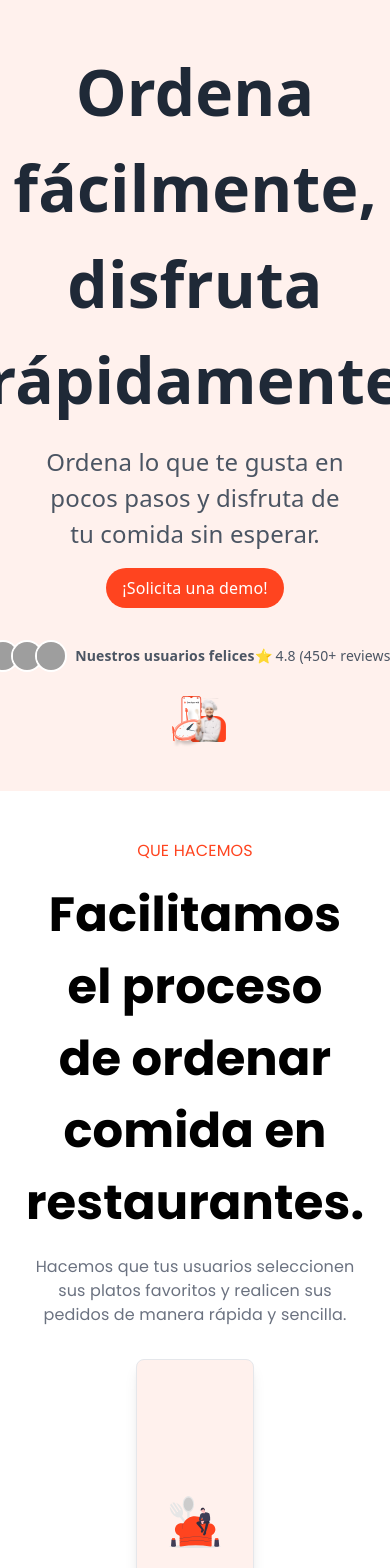
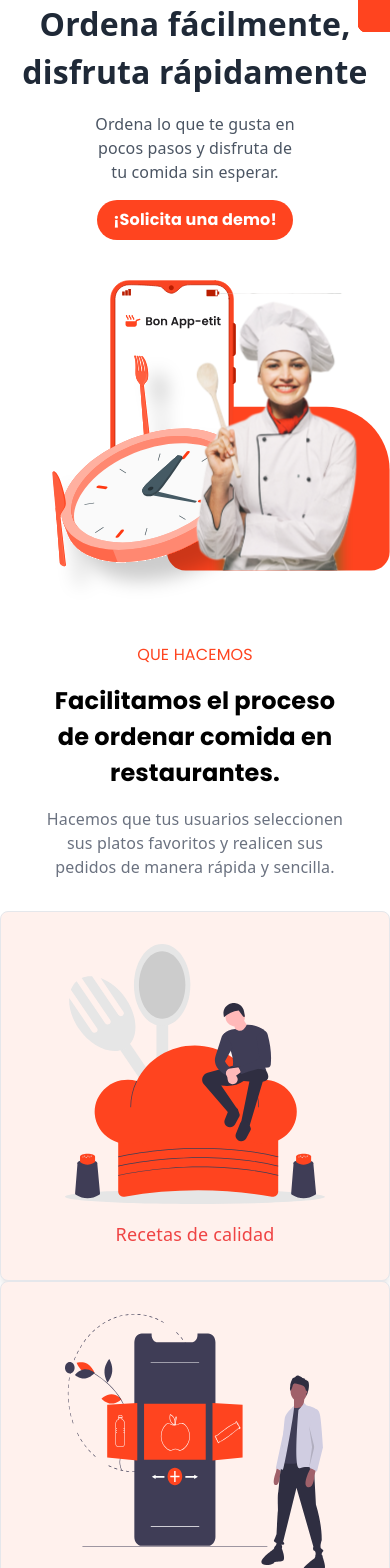
Before and after one commit to BonApp-etit/front, a Next.js app: page / in a window 390 px wide. Shown: the top 1568 px of the page. Built offline with nearby package versions, Linux system fonts and the light colour scheme; grey boxes are pictures that could not be loaded.

Commit message:
responsivness

```diff
--- a/src/components/landing/FirstSection.jsx
+++ b/src/components/landing/FirstSection.jsx
@@ -1,20 +1,20 @@
 export default function First() {
   return (
-    <div className="bg-[#FFF1ED]"> {/* Contenedor exterior que extiende el fondo */}
-      <div className="flex flex-col justify-between lg:flex-row items-center p-11 md:p-12   space-y-6 md:space-y-0 font-sans mx-[120px]">
+    <div className="bg-[#FFFFFF] lg:bg-[#FFF1ED]"> {/* Contenedor exterior que extiende el fondo */}
+      <div className="flex flex-col">
 
         {/* Left Side: Text and Button */}
-        <div className="text-center md:text-left space-y-4 md:w-1/2 ">
-          <h1 className="text-[64px] font-bold text-gray-800 font-roboto">
+        <div className="text-center">
+          <h1 className="text-[32px]  font-bold text-gray-800 font-roboto">
             Ordena fácilmente, <br /> disfruta rápidamente
           </h1>
-          <p className="text-gray-600 text-[24px] font-roboto">
-            Ordena lo que te gusta en pocos pasos y disfruta de <br />tu comida sin esperar.
+          <p className="text-gray-600 text-[16px] font-roboto mt-[16px] mb-[16px]">
+            Ordena lo que te gusta en pocos pasos y disfruta de <br/>tu comida sin esperar.
           </p>
-          <button className="bg-[#FF441F] hover:bg-orange-600 text-white py-2 px-4 rounded-full font-roboto">
+          <button className="bg-[#FF441F] hover:bg-orange-600 text-white py-2 px-4 rounded-full font-bold font-poppins text-[16px]">
             ¡Solicita una demo!
           </button>
-          <div className="flex items-center space-x-2 pt-4">
+          <div className="hidden items-center ">
             <div className="flex -space-x-2 md:mr-10 sm:mr-0">
               <img
                 src="/assets/pp1.svg"
@@ -40,7 +40,7 @@ export default function First() {
         </div>
 
         {/* Right Side: Chef Image */}
-        <div className="mt-[10px] lg:mt-0 md:mt-10">
+        <div className="mt-[40px] lg:mt-0 md:mt-10">
           <img
             src="/assets/first.svg" // Cambia esta ruta con tu imagen
             alt="Chef"
--- a/src/components/landing/FooterSection.jsx
+++ b/src/components/landing/FooterSection.jsx
@@ -1,6 +1,6 @@
 export default function Footer() {
     return (
-      <footer className="bg-[#FFF1EE] text-white py-4 h-[50px] flex">
+      <footer className="bg-[#FFF1EE] text-white h-[50px] flex">
         <div className="container mx-auto flex flex-col sm:flex-row justify-between items-center">
           {/* Texto de Copyright */}
           <p className="text-[16px] font-roboto text-[#FF441F]">
--- a/src/components/landing/FourthSection.jsx
+++ b/src/components/landing/FourthSection.jsx
@@ -16,7 +16,7 @@ const infoComments = [
 ]
 export default function fourth (){
     return(
-        <section className="bg-white py-12 px-4">
+        <section className="bg-white">
             <div className="text-center mb-12">
                 <h2 className="text-[48px] font-bold text-black font-poppins">
                 ¿Que dicen nuestros <br /> clientes de nosotros?
--- a/src/components/landing/SecondCard.jsx
+++ b/src/components/landing/SecondCard.jsx
@@ -2,13 +2,13 @@ import React from 'react';
 
 const FeatureCard = ({ image, title, description }) => {
     return (
-      <div className="bg-white rounded-lg shadow-lg p-6 relative w-full">
+      <div className="bg-white rounded-[20px] shadow-lg p-6  w-[225px] h-[260px]flex justify-center items-center">
         {/* Esquina de la tarjeta */}
         <div className="absolute top-0 right-0 bg-[#FF441F] w-8 h-8 rounded-bl-lg"></div>
 
         {/* Imagen */}
         <div className="mb-4 flex justify-center">
-          <img src={image} alt={title} className="h-[250px] w-[px]" />
+          <img src={image} alt={title} className="" />
         </div>
 
         {/* Contenedor para centrar título y descripción */}
--- a/src/components/landing/SecondSection.jsx
+++ b/src/components/landing/SecondSection.jsx
@@ -9,21 +9,21 @@ const tarjetasData = [
 
 const second = () => {
   return (
-    <section className="bg-white py-12 px-4 font-sans">
+    <section className="bg-white mt-[40px]">
       {/* Título Principal */}
       <div className="text-center mb-8">
-        <p className="mb-4 text-[#FF441F] font-poppins">QUE HACEMOS</p>
-        <h2 className="text-[48px] font-bold text-black font-poppins">
+        <p className="mb-4 text-[#FF441F] text-[16px] font-poppins">QUE HACEMOS</p>
+        <h2 className="text-[24px] font-bold text-black font-poppins">
           Facilitamos el proceso de ordenar comida en <br /> restaurantes.
         </h2>
-        <p className="text-[16px] mt-4 text-gray-500 font-poppins">
+        <p className="text-[16px] mt-4 text-gray-500 font-roboto">
           Hacemos que tus usuarios seleccionen sus platos favoritos y realicen
           sus pedidos de manera rápida y sencilla.
         </p>
       </div>
 
       {/* Sección de Iconos */}
-      <div className="mx-[120px] grid grid-cols-1 md:grid-cols-3 gap-8">
+      <div className="">
         {/* Recetas de Calidad */}
         {tarjetasData.map((tarjeta, index) => (
           <TarjetasPrimeras key={index} texto={tarjeta.texto} src={tarjeta.src} />
--- a/src/components/landing/ThirdSection.jsx
+++ b/src/components/landing/ThirdSection.jsx
@@ -38,7 +38,7 @@ export default function Third(){
 
   return (
     <>
-      <section className="bg-white py-12 px-4">
+      <section className="mt-[45px]">
         {/* Título Principal */}
         <div className="text-center mb-8">
           <h2 className="text-[48px] font-bold text-black font-poppins">
@@ -47,7 +47,7 @@ export default function Third(){
         </div>
 
         {/* Sección de Tarjetas */}
-        <div className="mx-[120px] grid grid-cols-1 md:grid-cols-3 gap-8">
+        <div className="flex flex-col justify-center">
           {features.map((feature, index) => (
             <TarjetasSegundas
               key={index}
--- a/src/pages/index.jsx
+++ b/src/pages/index.jsx
@@ -7,7 +7,7 @@ import Footer from "../components/landing/FooterSection";
 
 export default function landing() {
   return (
-    <main className="mx-120">
+    <main className="">
       <First />
       <Second />
       <Third />
```
